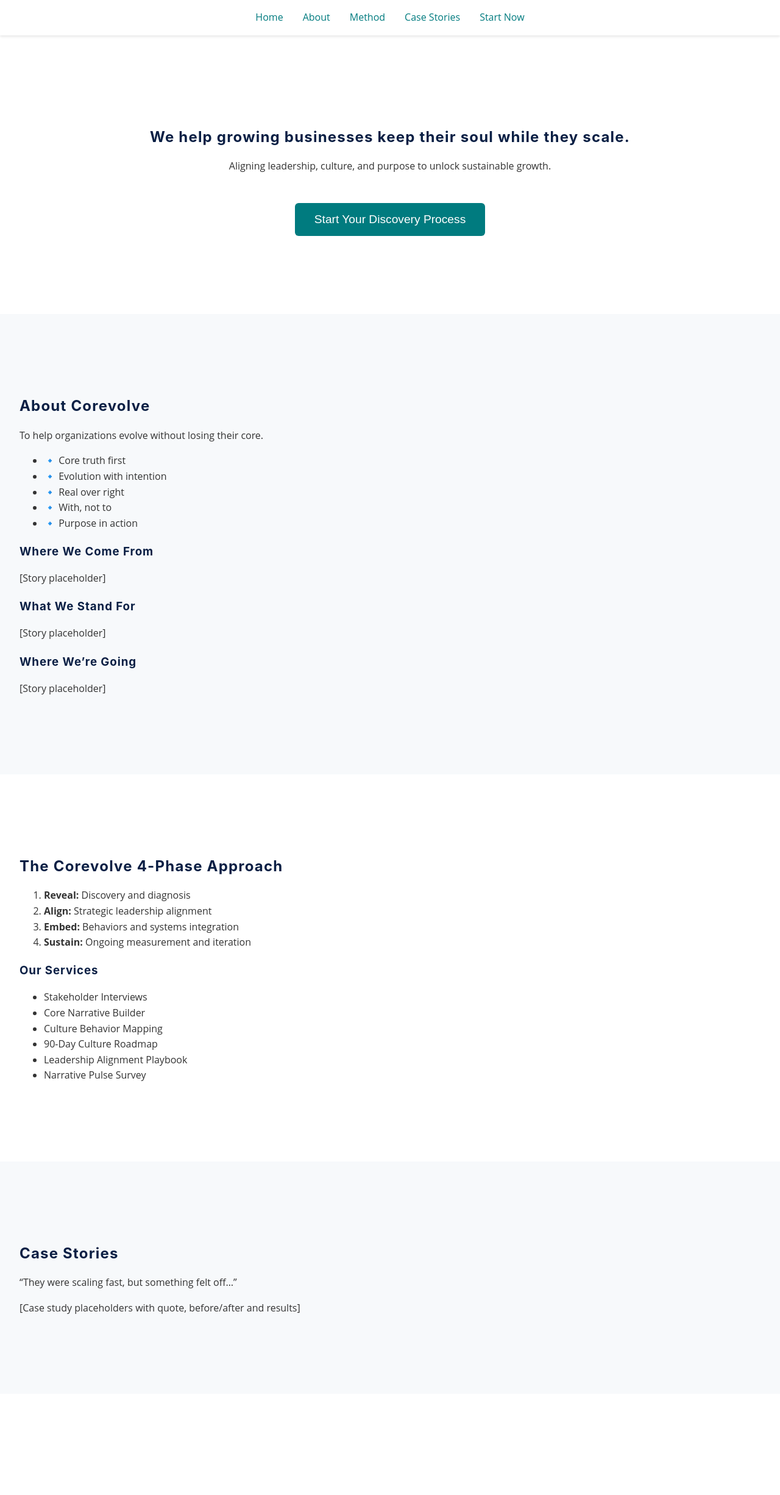
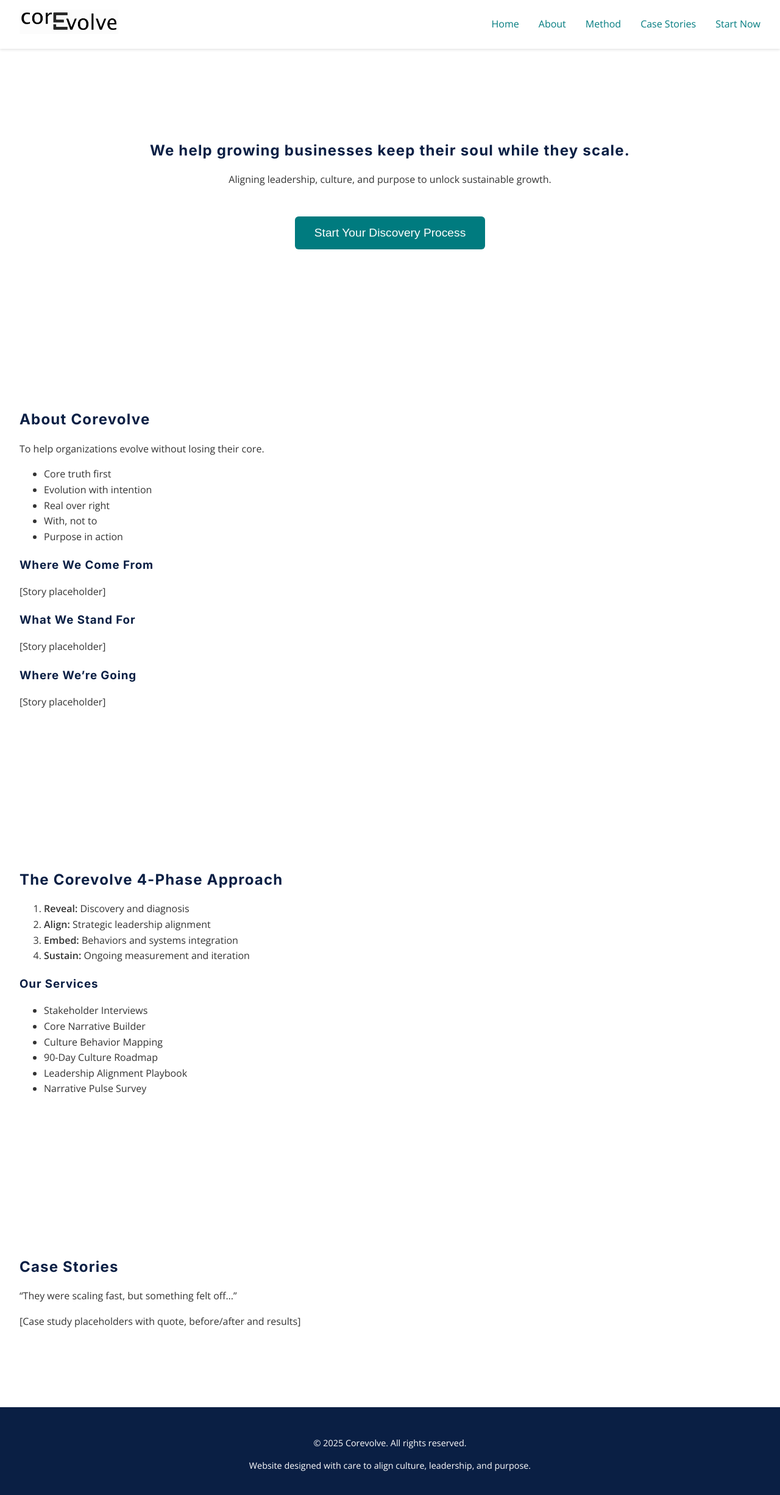
Before and after one commit to jmpuccini/corevolve-site-fixed, a Next.js app: page / in a window 1280 px wide. Shown: the top 2452 px of the page at 61% size. Before the commit the page ends 2286 px from the top, so only its background shows below. Built offline with nearby package versions, Linux system fonts and the light colour scheme.

Commit message:
Initial production-ready version of Corevolve site

```diff
--- a/components/ChatWidget.js
+++ b/components/ChatWidget.js
@@ -2,7 +2,8 @@ import { useEffect } from 'react';
 
 const ChatWidget = () => {
   useEffect(() => {
-    if (typeof window !== 'undefined') {
+    // Only load Tawk.to in production
+    if (typeof window !== 'undefined' && process.env.NODE_ENV === 'production') {
       const s1 = document.createElement('script');
       s1.src = 'https://embed.tawk.to/68158d2ffc50e9190eb83df0/1iqa2v07a';
       s1.async = true;
--- a/pages/_app.js
+++ b/pages/_app.js
@@ -1,13 +1,20 @@
+import 'aos/dist/aos.css';
+import AOS from 'aos';
+import { useEffect } from 'react';
 import ChatWidget from '../components/ChatWidget';
 
 function MyApp({ Component, pageProps }) {
+  useEffect(() => {
+    AOS.init({ duration: 1000 });
+  }, []);
+
   return (
     <>
       <Component {...pageProps} />
-      <ChatWidget />
     </>
   );
 }
 
+
 export default MyApp;
 import '../styles/globals.css';
--- /dev/null
+++ b/pages/_document.js
@@ -0,0 +1,15 @@
+import { Html, Head, Main, NextScript } from 'next/document';
+
+export default function Document() {
+  return (
+    <Html>
+      <Head>
+        <link href="https://fonts.googleapis.com/css2?family=Inter:wght@600;700&family=Open+Sans:wght@400;600&display=swap" rel="stylesheet" />
+      </Head>
+      <body>
+        <Main />
+        <NextScript />
+      </body>
+    </Html>
+  );
+}
--- a/pages/index.js
+++ b/pages/index.js
@@ -10,13 +10,17 @@ export default function Home() {
   backgroundColor: 'var(--color-background)',
   padding: '1rem 2rem',
   boxShadow: '0 2px 4px rgba(0,0,0,0.1)',
-  zIndex: 1000
+  zIndex: 1000,
+  display: 'flex',
+  justifyContent: 'space-between',
+  alignItems: 'center'
 }}>
+  <div>
+    <img src="/logo.png" alt="Corevolve Logo" style={{ height: '40px' }} />
+  </div>
   <ul style={{
     display: 'flex',
     listStyle: 'none',
-    justifyContent: 'center',
-    alignItems: 'center',
     gap: '2rem',
     margin: 0,
     padding: 0,
@@ -26,9 +30,10 @@ export default function Home() {
     <li><a href="#about">About</a></li>
     <li><a href="#method">Method</a></li>
     <li><a href="#case-stories">Case Stories</a></li>
-    <li><a href="#survey">Start Now</a></li>
+    <li><a href="/survey">Start Now</a></li>
   </ul>
 </nav>
+
       {/* 🏠 Hero Section */}
       <section id="hero" style={{ padding: '8rem 2rem', textAlign: 'center' }}>
         <h1>We help growing businesses keep their soul while they scale.</h1>
@@ -41,15 +46,15 @@ export default function Home() {
       </section>
 
       {/* 🧭 About Corevolve */}
-      <section id="about" style={{ padding: '7rem 2rem', backgroundColor: '#f7f9fb' }}>
+     <section id="about" style={{ padding: '7rem 2rem' }} data-aos="fade-up">
         <h2>About Corevolve</h2>
         <p>To help organizations evolve without losing their core.</p>
         <ul>
-          <li>🔹 Core truth first</li>
-          <li>🔹 Evolution with intention</li>
-          <li>🔹 Real over right</li>
-          <li>🔹 With, not to</li>
-          <li>🔹 Purpose in action</li>
+          <li>Core truth first</li>
+          <li>Evolution with intention</li>
+          <li>Real over right</li>
+          <li>With, not to</li>
+          <li>Purpose in action</li>
         </ul>
         <div>
           <h3>Where We Come From</h3>
@@ -62,7 +67,7 @@ export default function Home() {
       </section>
 
       {/* ⚙️ Method + Services */}
-      <section id="method" style={{ padding: '7rem 2rem' }}>
+      <section id="method" style={{ padding: '7rem 2rem' }} data-aos="fade-up">
         <h2>The Corevolve 4-Phase Approach</h2>
         <ol>
           <li><strong>Reveal:</strong> Discovery and diagnosis</li>
@@ -82,11 +87,22 @@ export default function Home() {
       </section>
 
       {/* 📚 Case Stories */}
-      <section id="case-stories" style={{ padding: '7rem 2rem', backgroundColor: '#f7f9fb' }}>
+      <section id="case-stories" style={{ padding: '7rem 2rem' }} data-aos="fade-up">
         <h2>Case Stories</h2>
         <p>“They were scaling fast, but something felt off…”</p>
         <p>[Case study placeholders with quote, before/after and results]</p>
       </section>
+<footer style={{
+  backgroundColor: 'var(--color-primary)',
+  color: 'white',
+  textAlign: 'center',
+  padding: '2rem',
+  fontSize: '0.9rem'
+}}>
+  <p>© {new Date().getFullYear()} Corevolve. All rights reserved.</p>
+  <p>Website designed with care to align culture, leadership, and purpose.</p>
+</footer>
+
     </div>
   );
 }
```
Also changed, not shown: package.json (+6 -5 lines), public/LOGO.png (added), 1 other file (tests, documents, lock files or other folders).
